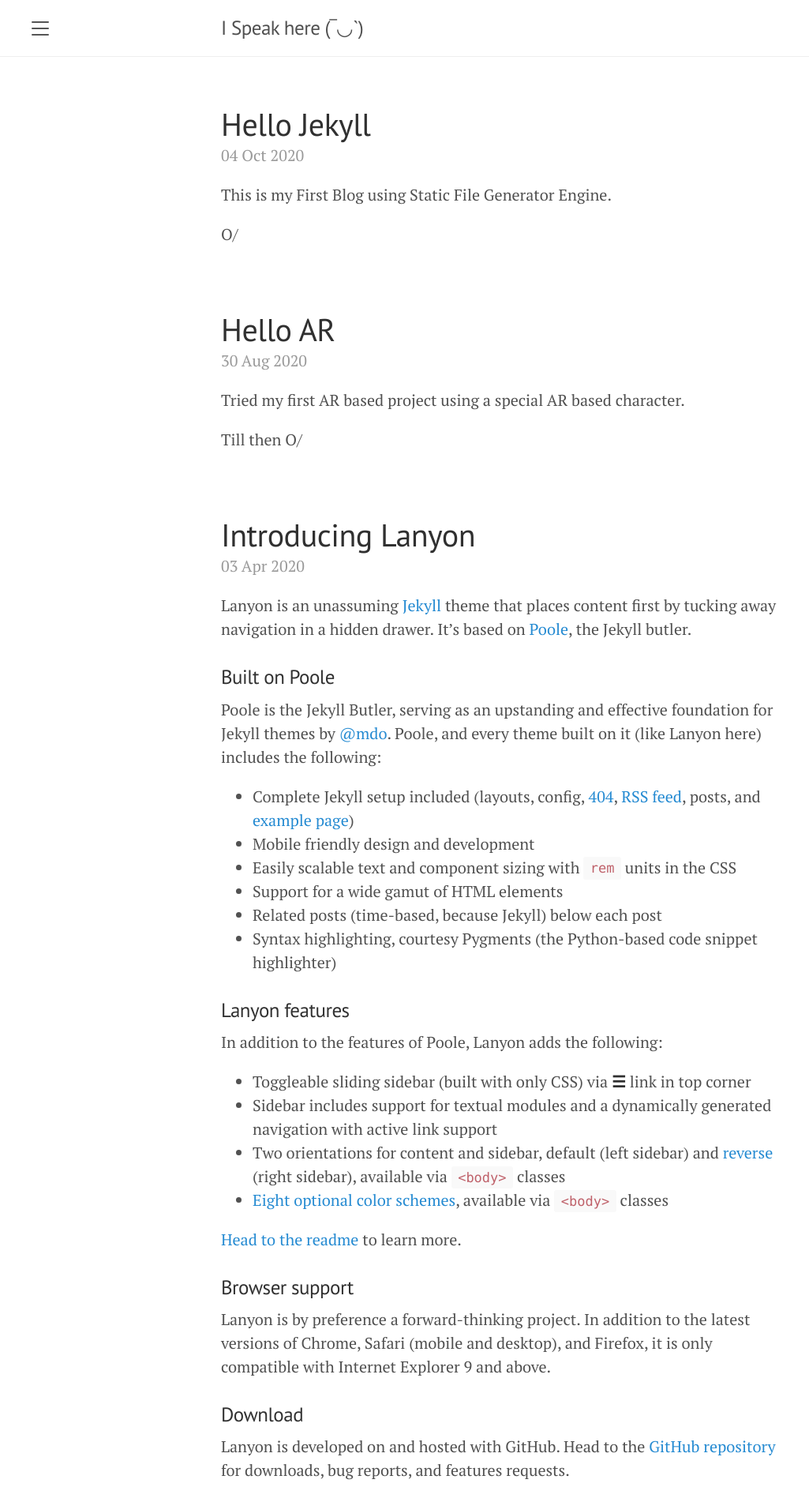
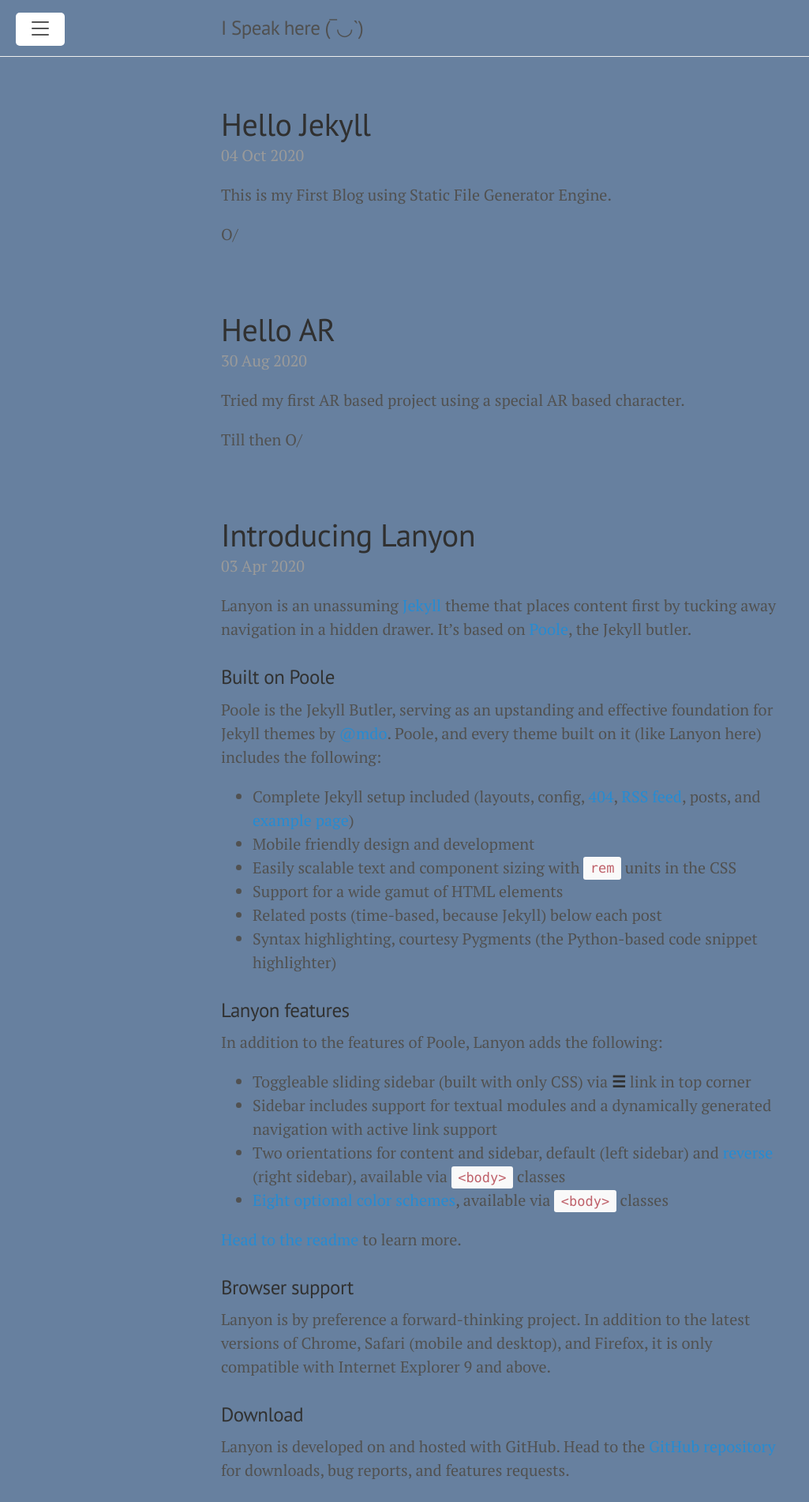
Before and after one commit to IshaanBhatnagar25/IshaanBhatnagar25.github.io, a Jekyll site: the page built from index.html, in a window 1280 px wide. Shown: the top 1902 px of the page at 79% size, without its empty margins (0-1025 px from the left). Built offline with Jekyll 4.4.1, drawn with Linux system fonts in a browser that asks for light colours; the list of posts is cut into pages by our own code.

Commit message:
Changing Background color

```diff
--- a/public/css/poole.css
+++ b/public/css/poole.css
@@ -60,7 +60,7 @@
 
 body {
   color: #515151;
-  background-color: #fff;
+  background-color: rgb(103, 128, 159);
   -webkit-text-size-adjust: 100%;
       -ms-text-size-adjust: 100%;
 }
```
